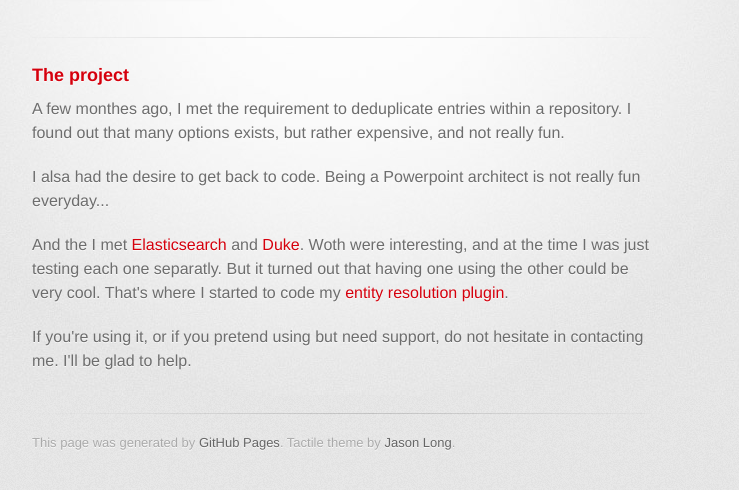
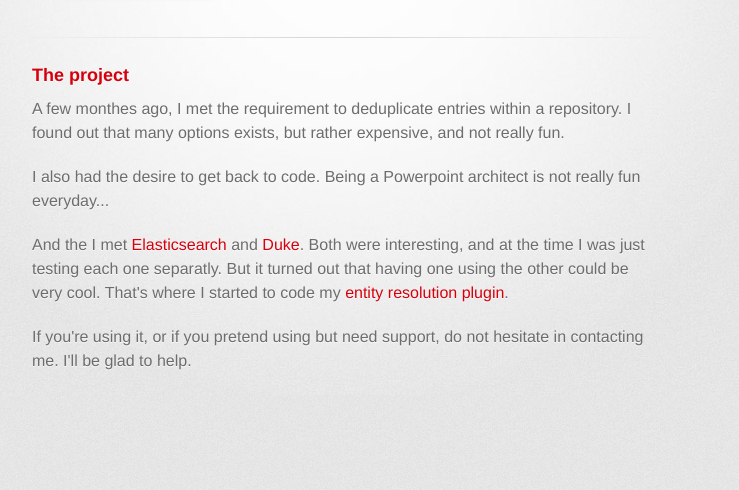
Before and after one commit to YannBrrd/yannbrrd.github.io, a plain HTML site: page index.html in a window 1280 px wide. Shown: the part 178-668 px from the top of the page, without its empty margins (298-1037 px from the left). Drawn offline with Linux system fonts and the light colour scheme; a web font is replaced by a local one.

Commit message:
Update index.html

```diff
--- a/index.html
+++ b/index.html
@@ -33,16 +33,11 @@
 <a name="yannbrrd-github-page" class="anchor" href="#yannbrrd-github-page"><span class="octicon octicon-link"></span></a>The project</h3>
 
 <p>A few monthes ago, I met the requirement to deduplicate entries within a repository. I found out that many options exists, but rather expensive, and not really fun.</p>
-<p>I alsa had the desire to get back to code. Being a Powerpoint architect is not really fun everyday...</p>
-<p>And the I met <a href="http://www.elasticsearch.org">Elasticsearch</a> and <a href="http://github.com/larsga/duke">Duke</a>. Woth were interesting, and at the time I was just testing each one separatly. But it turned out that having one using the other could be very cool. That's where I started to code my <a href="http://github.com/YannBrrd/elasticsearch-entity-resolution">entity resolution plugin</a>.</p>
+<p>I also had the desire to get back to code. Being a Powerpoint architect is not really fun everyday...</p>
+<p>And the I met <a href="http://www.elasticsearch.org">Elasticsearch</a> and <a href="http://github.com/larsga/duke">Duke</a>. Both were interesting, and at the time I was just testing each one separatly. But it turned out that having one using the other could be very cool. That's where I started to code my <a href="http://github.com/YannBrrd/elasticsearch-entity-resolution">entity resolution plugin</a>.</p>
 
 <p>If you're using it, or if you pretend using but need support, do not hesitate in contacting me. I'll be glad to help.</p>
 </section>
-      <footer>
-          This page was generated by <a href="http://pages.github.com">GitHub Pages</a>. Tactile theme by <a href="https://twitter.com/jasonlong">Jason Long</a>.
-        </footer>
-
-
       </div>
     </div>
   </body>
```
